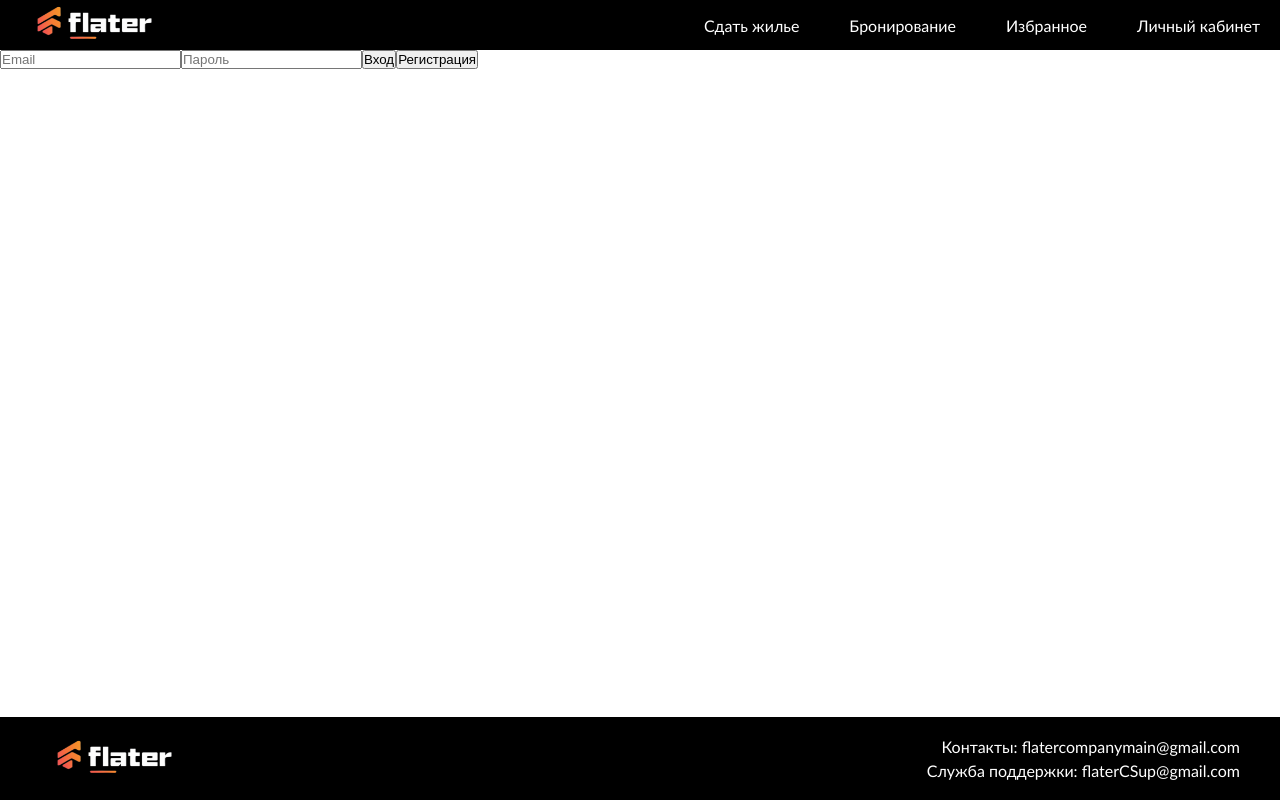
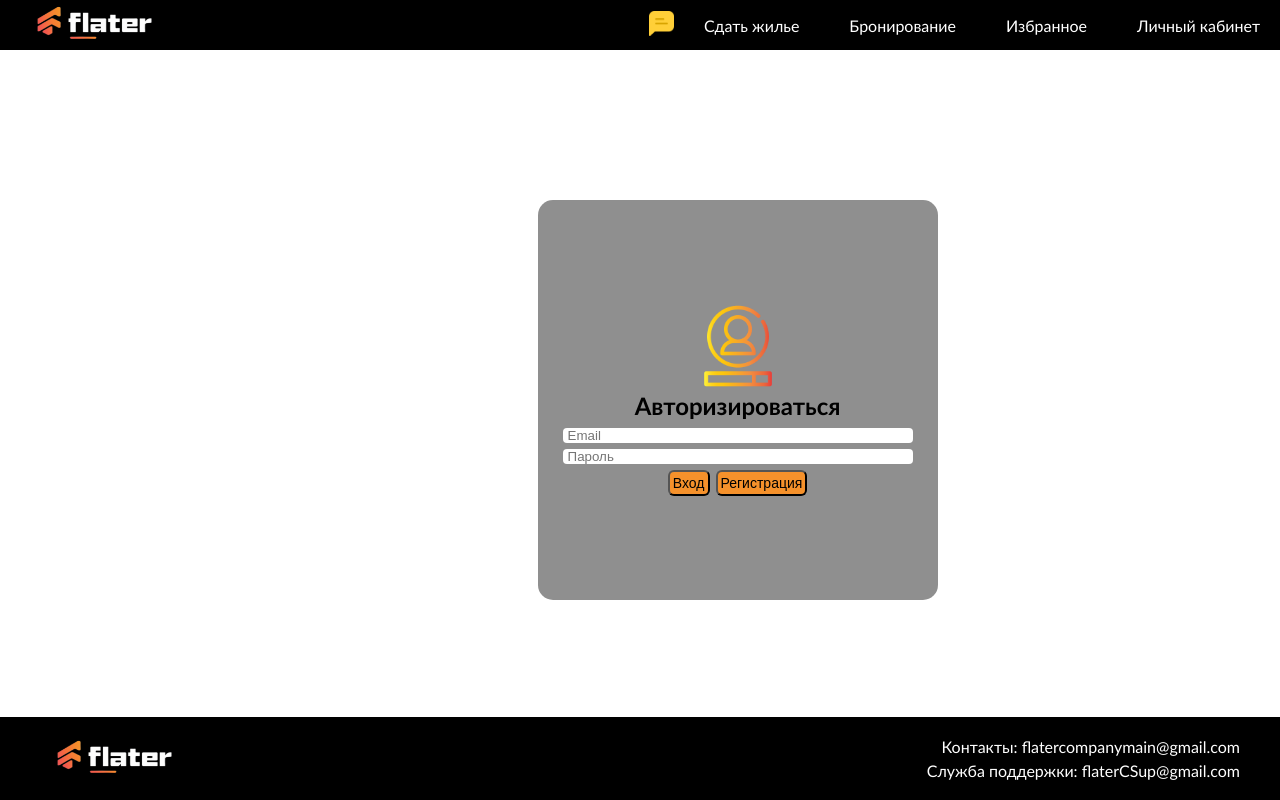
Before and after one commit to DmitriySh-hack/Flater, a React (Vite) app: page /login in a window 1280 px wide. Built offline with nearby package versions, Linux system fonts and the light colour scheme.

Commit message:
Add: Стили для страницы авторизации(для не авторизированного пользователя)

```diff
--- a/components/Header/Header.css
+++ b/components/Header/Header.css
@@ -31,3 +31,11 @@
     width: 150px;
     cursor: pointer;
 }
+
+.messageLogo{
+    width: 25px;
+    cursor: pointer;
+}
+.messageLogo:hover{
+    transform: scale(1.1);
+}
--- a/components/Header/Header.tsx
+++ b/components/Header/Header.tsx
@@ -1,5 +1,6 @@
 import './Header.css'
 import logo from './FlaterLogo.png'
+import messageLogo from './chat.png'
 import { useNavigate } from 'react-router-dom';
 
 function HeaderSide() {
@@ -12,6 +13,11 @@ function HeaderSide() {
                 <img src={logo} className='Logo' alt='Логотип'/>
             </div>
 
+            <div className='active-part' style={{display:'flex', flexDirection:'row', alignItems:'center'}}>
+                <div className='message-element' style={{paddingRight: '30px'}} onClick={() => navigate('')}>
+                    <img className='messageLogo' src={messageLogo}/>
+                </div>
+
                 <ul className='interactive-header'>
                     <li onClick={() => navigate('/advertisment')}>Сдать жилье</li>
                     <li onClick={() => navigate('/booking')}>Бронирование</li>
@@ -21,6 +27,7 @@ function HeaderSide() {
                     </li>
                 </ul>
             </div>
+        </div>
     )
 }
 
--- /dev/null
+++ b/components/Profile/Login/Login.css
@@ -0,0 +1,35 @@
+.form-container{
+    position: absolute;
+    left: 42%;
+    top:25%;
+    border-radius: 15px;
+    text-align: center;
+    display: flex;
+    justify-content: center;
+    flex-direction: column;
+    align-items: center;
+    background-color: rgba(128, 128, 128, 0.882);
+    width: 400px;
+    height: 400px;
+    font-family:'Gill Sans', 'Gill Sans MT', Calibri, 'Trebuchet MS', sans-serif;
+}
+
+.active-form-part{
+    display: flex;
+    flex-direction: column;
+}
+
+.login-button-container button{
+    padding: 3px;
+    border-radius: 6px;
+    background-color: #f5912b;
+    margin: 3px;
+    cursor: pointer;
+    font-size: 14px;
+}
+
+.form-name{
+    font-size: 24px;
+    font-weight: bold;
+    margin-bottom: 5px;
+}
--- a/components/Profile/Login/Login.tsx
+++ b/components/Profile/Login/Login.tsx
@@ -2,6 +2,8 @@ import { useContext, useEffect, useState } from 'react';
 import { Context } from '../../../src/main';
 import { observer } from 'mobx-react-lite';
 import { useNavigate } from 'react-router-dom';
+import './Login.css'
+import userLogImg from './user-login.png'
 
 export const Login = observer(() => {
     const [email, setEmail] = useState<string>('');
@@ -18,8 +20,17 @@ export const Login = observer(() => {
     })
 
     return (
-        <div>
+        <div className='form-container'>
+
+            <img src={userLogImg} width='90'/>
+
+            <div className='form-name'>
+                Авторизироваться
+            </div>
+
+            <div className='active-form-part'>
                 <input
+                style={{width:'350px', margin:'3px', borderRadius:'4px', border: 'none', paddingLeft:'5px'}}
                 onChange={e => setEmail(e.target.value)}
                 value={email}
                 type='text'
@@ -27,12 +38,14 @@ export const Login = observer(() => {
                 />
 
                 <input
+                style={{width:'350px', margin:'3px', borderRadius:'4px', border: 'none', paddingLeft:'5px'}}
                 onChange={e => setPassword(e.target.value)}
                 value={password}
                 type='password'
                 placeholder='Пароль'
                 />
 
+                <div className='login-button-container'>
                     <button onClick={async () => {
                         await store.login(email, password);
                         if (store.isAuth) {
@@ -42,5 +55,10 @@ export const Login = observer(() => {
 
                     <button onClick={() => navigator('/registration')}>Регистрация</button>
                 </div>
+
+
+            </div>
+
+        </div>
     )
 });
--- a/components/Profile/Profile.css
+++ b/components/Profile/Profile.css
@@ -1,8 +1,15 @@
 .no-Auth-Profile{
-    display: flex;
-    flex-direction: column;
-    justify-content: center;
-    align-items: center;
+    position: absolute;
+    top: 38%;
+    left: 45%;
+    text-align: center;
+}
+
+.buttons-for-no-auth button{
+    border-radius: 5px;
+    padding: 2px;
+    background-color: #f5912b;
+    cursor: pointer;
 }
 
 .main-page{
--- a/components/Profile/Profile.tsx
+++ b/components/Profile/Profile.tsx
@@ -71,9 +71,12 @@ export const Profile = observer(() => {
     if(!store.isAuth){
         return (
             <div className='no-Auth-Profile'>
-                <div style={{fontSize: '30px'}}>Вы не авторизованы!</div>
-                <button onClick={() => navigate('/login')}>Войти</button>
-                <button onClick={() => navigate('/registration')}>Зарегистрироваться</button>
+                <div style={{fontSize: '30px', padding: '3px', fontWeight: 'bold'}}>Вы не авторизованы!</div>
+                <div className='buttons-for-no-auth'>
+                    <button style={{marginRight: '3px'}} onClick={() => navigate('/login')}>Войти</button>
+                    <button onClick={() => navigate('/registration')}>Зарегистрироваться</button>
+                </div>
+
             </div>
         )
     }
--- a/components/Profile/Register/Registration.tsx
+++ b/components/Profile/Register/Registration.tsx
@@ -23,10 +23,14 @@ export const Registration = () => {
     }
 
     return (
-        <div>
+        <div className='form-container'>
+
+            <div className='form-name'>Регистрация</div>
+
             <div>
                 <p>Имя:</p>
                 <input
+                    style={{width:'350px', height:'20px', margin:'3px', borderRadius:'4px', border: 'none', paddingLeft:'5px'}}
                     placeholder="Имя"
                     onChange={e => setFirstName(e.target.value)}
                     value={firstName}
@@ -34,6 +38,7 @@ export const Registration = () => {
 
                 <p>Фамилия:</p>
                 <input
+                    style={{width:'350px', height:'20px', margin:'3px', borderRadius:'4px', border: 'none', paddingLeft:'5px'}}
                     placeholder="Фамилия"
                     onChange={e => setLastName(e.target.value)}
                     value={lastName}
@@ -41,6 +46,7 @@ export const Registration = () => {
 
                 <p>Email:</p>
                 <input
+                    style={{width:'350px', height:'20px', margin:'3px', borderRadius:'4px', border: 'none', paddingLeft:'5px'}}
                     placeholder="Email"
                     onChange={e => setEmail(e.target.value)}
                     value={email}
@@ -48,13 +54,15 @@ export const Registration = () => {
 
                 <p>Пароль:</p>
                 <input
+                    style={{width:'350px', height:'20px', margin:'3px', borderRadius:'4px', border: 'none', paddingLeft:'5px'}}
                     placeholder="Пароль"
                     type='password'
                     onChange={e => setPassword(e.target.value)}
                     value={password}
                 />
 
-                <button onClick={() => {
+                <button style={{padding:'3px', borderRadius:'6px', backgroundColor: '#f5912b', marginTop:'40px', cursor: 'pointer', fontSize:'14px'}}
+                onClick={() => {
                     store.registration(email, password, firstName, lastName);
                     navigator('/login')
                 }}>Создать аккаунт</button>
```
Also changed, not shown: components/Header/chat.png (added), components/Profile/Login/user-login.png (added). Lines whose indentation alone changed are shown as unchanged.
